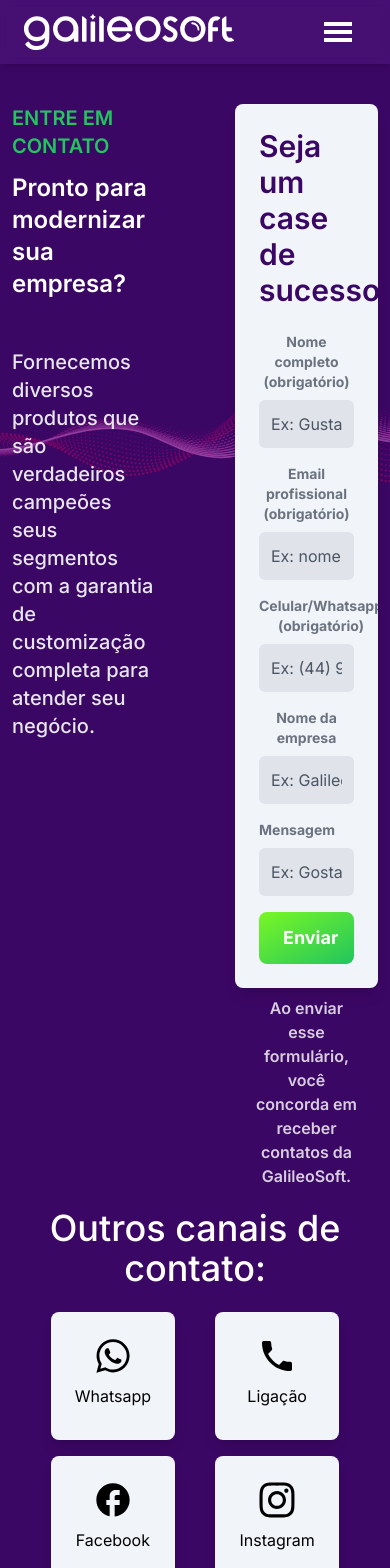
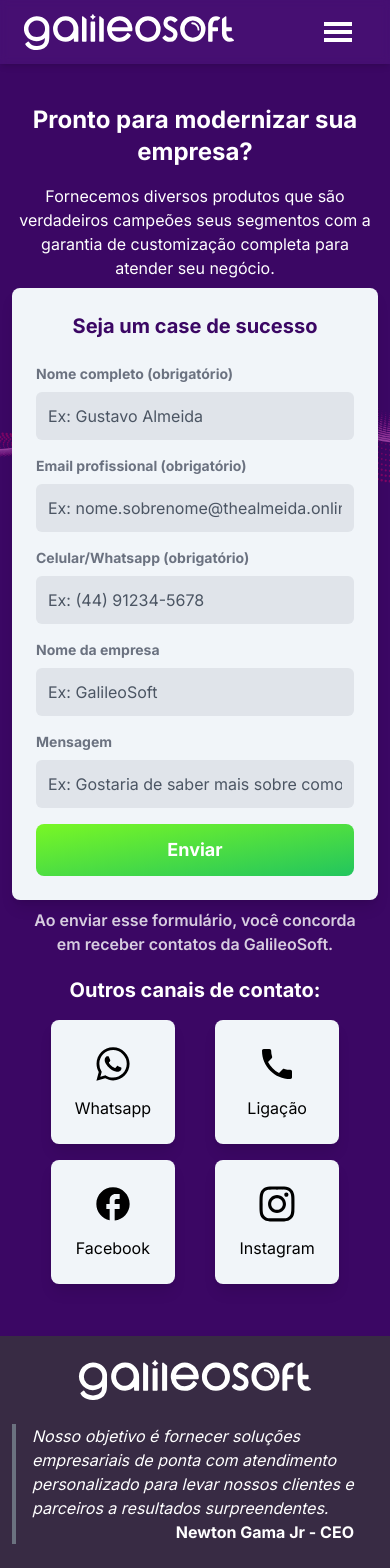
Before and after one commit to the-almeida/galileosoft.com.br, a Next.js app: page /contato in a window 390 px wide. Shown: the top 1568 px of the page. Built offline with nearby package versions, Linux system fonts and the light colour scheme.

Commit message:
feat: contact page responsiveness

```diff
--- a/app/contato/page.tsx
+++ b/app/contato/page.tsx
@@ -5,30 +5,34 @@
 import ContentContainer from "@/components/ContentContainer"
 import { MdFacebook, MdPhone, MdWhatsapp } from "react-icons/md"
 import { FaInstagram } from "react-icons/fa"
+import PrimaryHeading from "@/components/PrimaryHeading"
+import SecundaryText from "@/components/SecundaryText"
+import SecundaryHeading from "@/components/SecundaryHeading"
+import PrimaryText from "@/components/PrimaryText"
 
 export default function Contato() {
   return (
-    <main className="flex min-h-screen flex-col items-center justify-between pt-16 bg-purple-950">
+    <main className="flex min-h-screen flex-col items-center justify-between pt-16 bg-purple-950 text-white">
       <section className="relative w-full">
         <BackgroundImage src="/bgImageWaves.svg" className="-mt-20 opacity-75" />
-        <ContentContainer className="w-full grid grid-cols-2 gap-x-20 gap-y-2 justify-between items-start relative z-10 my-10">
+        <ContentContainer className="w-full grid grid-cols-1 lg:grid-cols-2 gap-x-20 gap-y-2 justify-between items-start relative z-10 my-10">
           <div>
-            <span className="text-xl md:text-2xl font-semibold text-green-500">ENTRE EM CONTATO</span>
-            <h1 className="text-2xl md:text-4xl lg:text-5xl xl:text-6xl mb-4 font-semibold pt-3 pb-8">Pronto para modernizar sua empresa?</h1>
-            <p className="text-xl md:text-2xl text-gray-200 font-medium">
+            <span className="hidden lg:block text-xl md:text-2xl font-semibold text-green-500">ENTRE EM CONTATO</span>
+            <PrimaryHeading className="text-center lg:text-left">Pronto para modernizar sua empresa?</PrimaryHeading>
+            <SecundaryText className="text-center lg:text-left">
               Fornecemos diversos produtos que são verdadeiros campeões seus segmentos com a garantia de customização completa para atender seu negócio.
-            </p>
+            </SecundaryText>
           </div>
           <Card>
-            <h1 className="text-purple-950 text-3xl text-left font-semibold mb-4">Seja um case de sucesso</h1>
+            <SecundaryHeading className="text-purple-950 text-center lg:text-left">Seja um case de sucesso</SecundaryHeading>
             <ContactForm />
           </Card>
-          <div className="col-start-2">
-            <p className="text-center text-md font-semibold opacity-80 px-5">Ao enviar esse formulário, você concorda em receber contatos da GalileoSoft.</p>
+          <div className="lg:col-start-2">
+            <SecundaryText className="text-center text-md font-semibold opacity-80 px-5">Ao enviar esse formulário, você concorda em receber contatos da GalileoSoft.</SecundaryText>
           </div>
-          <div className="text-black flex-1 space-y-3 col-span-2 py-3">
-            <h2 className="text-white text-center text-4xl font-medium mb-6">Outros canais de contato:</h2>
-            <div className="w-fit mx-auto grid gap-4 grid-cols-2 lg:grid-cols-4">
+          <div className="flex-1 space-y-3 lg:col-span-2 py-3">
+            <SecundaryHeading className="text-center">Outros canais de contato:</SecundaryHeading>
+            <div className="text-black w-fit mx-auto grid gap-4 grid-cols-2 lg:grid-cols-4">
               <Link
                 target="_blank"
                 href="https://api.whatsapp.com/send?phone=5544997530950&text=Ol%C3%A1%20GalileoSoft,%20"
@@ -37,7 +41,7 @@
                 <Card>
                   <div className="flex flex-col w-fit mx-auto">
                     <MdWhatsapp size={40} className="mx-auto" />
-                    <p className="text-base my-2 text-center">Whatsapp</p>
+                    <SecundaryText className="mt-3">Whatsapp</SecundaryText>
                   </div>
                 </Card>
               </Link>
@@ -49,7 +53,7 @@
                 <Card>
                   <div className="flex flex-col w-fit mx-auto">
                     <MdPhone size={40} className="mx-auto" />
-                    <p className="my-2 text-center">Ligação</p>
+                    <SecundaryText className="mt-3">Ligação</SecundaryText>
                   </div>
                 </Card>
               </Link>
@@ -61,7 +65,7 @@
                 <Card>
                   <div className="flex flex-col w-fit mx-auto">
                     <MdFacebook size={40} className="mx-auto" />
-                    <p className="my-2 text-center">Facebook</p>
+                    <SecundaryText className="mt-3">Facebook</SecundaryText>
                   </div>
                 </Card>
               </Link>
@@ -73,7 +77,7 @@
                 <Card>
                   <div className="flex flex-col w-fit mx-auto">
                     <FaInstagram size={40} className="mx-auto" />
-                    <p className="my-2 text-center">Instagram</p>
+                    <SecundaryText className="mt-3">Instagram</SecundaryText>
                   </div>
                 </Card>
               </Link>
```
